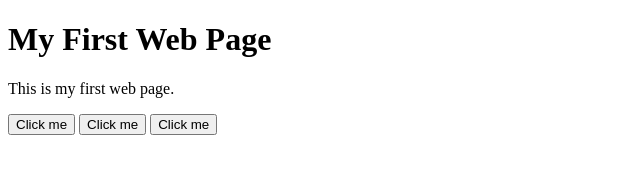
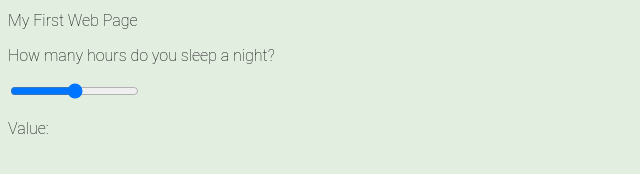
Before and after one commit to Sh0rtMort/2022Tonk-Hacks-ChaskaTeam, a plain HTML site: page Index.html in a window 1280 px wide. Shown: the whole page, without its empty margins (0-640 px from the left). Drawn offline with Linux system fonts and the light colour scheme.

Commit message:
12:45 update

```diff
--- a/Index.html
+++ b/Index.html
@@ -2,15 +2,17 @@
 <html>
 <head>
     <title></title>
+    <link rel="stylesheet" href="Style.css">
+    <script src="js/script.js"></script>
 </head>
 <body>
     <h1>My First Web Page</h1> <!--Make a good name for this</!-->
-    <p>This is my first web page.</p>
 
-    <button onclick="myFunction()">Click me</button>
-    <button onclick="myFunction()">Click me</button>
-    <button onclick="myFunction()">Click me</button>
-
+    <!--Make use of sliders with prompts to determine answers for questions    -->
+    <div class="slider">
+        <p>How many hours do you sleep a night?</p>
+        <input type="range" min="0" max="24" value="12" class="slider" id="myRange">
+        <p>Value: <span id="demo"></span></p>
 
 </body>
 </html>
--- a/Style.css
+++ b/Style.css
@@ -0,0 +1,8 @@
+*, *::before, *::after {
+    box-sizing: border-box;
+    font-weight: 100;
+    font-size: medium;
+    background-color: rgb(226, 238, 224);
+    color: black;
+    font-family: 'Roboto', sans-serif;
+}
```
Also changed, not shown: Script.js (+11 -0 lines).
